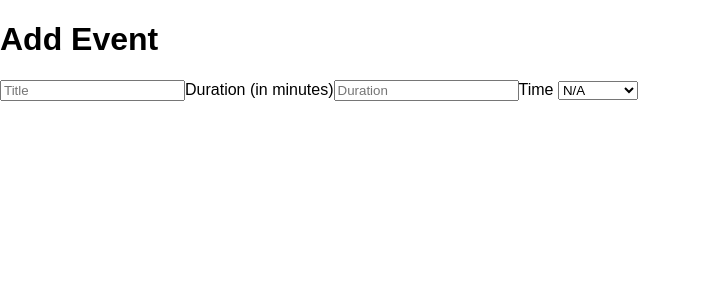
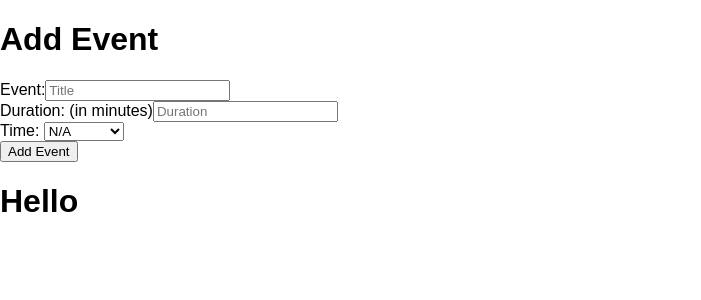
Before and after one commit to mloreti/stratos, a React (Create React App) app: page / in a window 1280 px wide. Shown: the top 300 px of the page, without its empty margins (0-701 px from the left). Built offline with nearby package versions, Linux system fonts and the light colour scheme.

Commit message:
Add events list container and componenet

```diff
--- a/src/components/App.js
+++ b/src/components/App.js
@@ -2,13 +2,17 @@ import React, { Component } from 'react';
 import { Provider } from 'react-redux';
 import Store from '../store/store';
 import EventsContainer from './events/events_container';
+import EventsListContainer from './events/events_list_container';
 import './App.css';
 
 class App extends Component {
   render() {
     return (
       <Provider store={Store}>
-        <EventsContainer />
+        <div>
+          <EventsContainer />
+          <EventsListContainer />
+        </div>
       </Provider>
     );
   }
--- a/src/components/events/events.js
+++ b/src/components/events/events.js
@@ -4,16 +4,15 @@ class Events extends React.Component {
 
   constructor(props) {
     super(props);
-    this.state = {'title': '', duration: 0, time: null}
-    this.handleClick = this.handleClick.bind(this);
+    this.state = {'title': '', duration: '', time: ''}
+    this.handleSubmit = this.handleSubmit.bind(this);
   }
 
-  handleClick(e) {
+  handleSubmit(e) {
     e.preventDefault();
-    let event = {
-
-    }
+    let event = this.state;
     this.props.addEvent(event);
+    this.state = {'title': '', duration: 0, time: ''};
   }
 
   update(field) {
@@ -41,16 +40,19 @@ class Events extends React.Component {
 
   render(){
     return(
-      <div>
+      <div className="add-event">
         <h1>Add Event</h1>
-        <input onChange={this.update("title")} type="text" name="title" placeholder="Title"></input>
-        Duration (in minutes)<input onChange={this.update("duration")} type="number" name="duration" placeholder="Duration"></input>
-      Time <select onChange={this.update("time")}>
+        Event:
+        <input onChange={this.update("title")} type="text" name="title" placeholder="Title" value={this.state.title}></input><br/>
+        Duration: (in minutes)
+        <input value={this.state.duration} onChange={this.update("duration")} type="number" name="duration" placeholder="Duration"></input><br/>
+        Time: <select value={this.state.time} onChange={this.update("time")}>
         <option>N/A</option>
         {this.times().map(time => (
           <option key={time} value={time}>{time}</option>
         ))}
-      </select>
+        </select><br/>
+        <button onClick={this.handleSubmit}>Add Event</button>
       </div>
     )
   }
--- /dev/null
+++ b/src/components/events/events_list.js
@@ -0,0 +1,13 @@
+import React from 'react';
+
+class EventsList extends React.Component {
+  render() {
+    return(
+      <div>
+        <h1>Hello</h1>
+      </div>
+    )
+  }
+}
+
+export default EventsList;
--- /dev/null
+++ b/src/components/events/events_list_container.js
@@ -0,0 +1,17 @@
+import { connect } from 'react-redux';
+import EventsList from './events_list';
+
+const mapStateToProps = state => ({
+  events: state.events
+});
+
+const mapDispatchToProps = dispatch => ({
+
+});
+
+const EventsListContainer = connect(
+  mapStateToProps,
+  mapDispatchToProps
+)(EventsList);
+
+export default EventsListContainer;
```
